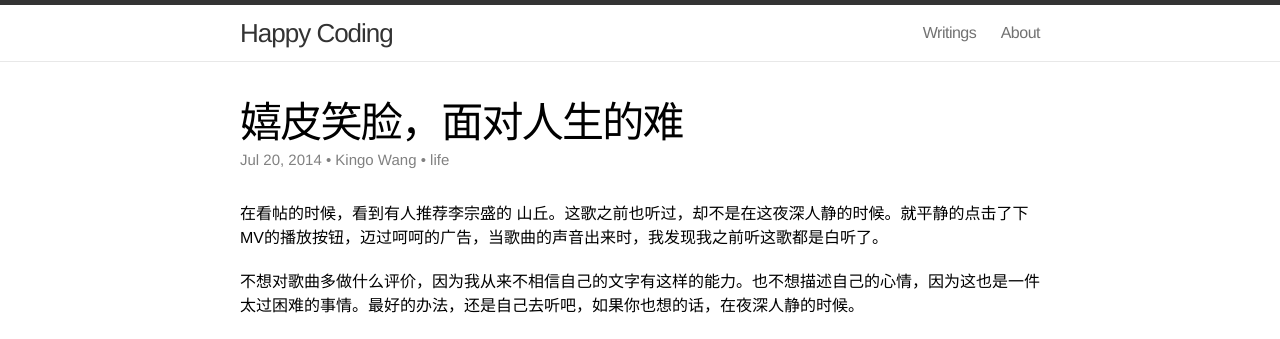
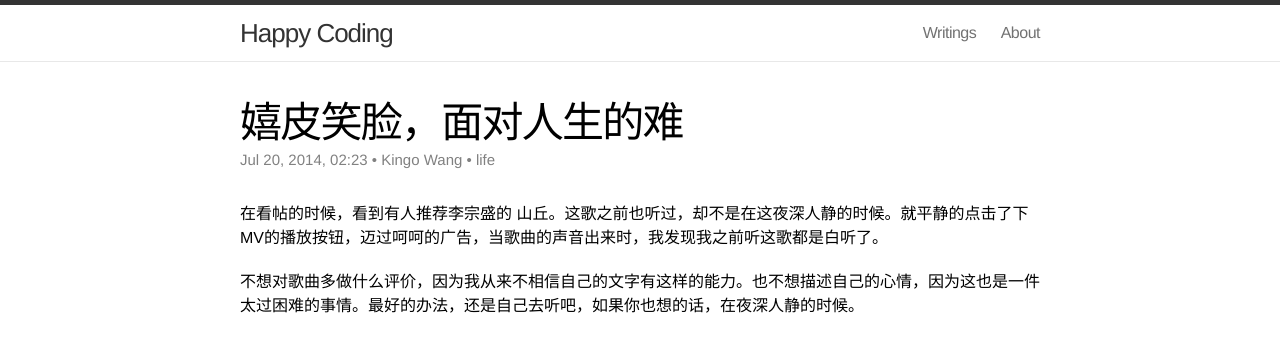
Before and after one commit to GenguoWang/GenguoWang.github.io, a Jekyll site: the page built from writings/2014-07-20-life.md, in a window 1280 px wide. Shown: the top 339 px of the page. Built offline with Jekyll 4.4.1, drawn with Linux system fonts in a browser that asks for light colours; comment, search, counter and statistics services are not loaded.

Commit message:
time format

```diff
--- a/_layouts/post.html
+++ b/_layouts/post.html
@@ -5,7 +5,7 @@
 
   <header class="post-header">
     <h1>{{ page.title }}</h1>
-    <p class="meta">{{ page.date | date: "%b %-d, %Y" }}{% if page.author %} • {{ page.author }}{% endif %}{% if page.meta %} • {{ page.meta }}{% endif %}</p>
+    <p class="meta">{{ page.date | date: "%b %-d, %Y, %H:%M" }}{% if page.author %} • {{ page.author }}{% endif %}{% if page.meta %} • {{ page.meta }}{% endif %}</p>
   </header>
 
   <article class="post-content">
--- a/writings/index.html
+++ b/writings/index.html
@@ -10,7 +10,7 @@
     {% for post in site.pages %}
     {% if post.category == 'writings' %}
       <li>
-        <span class="post-date">{{ post.date | date: "%b %-d, %Y" }}</span>
+        <span class="post-date">{{ post.date | date: "%b %-d, %Y, %H:%M" }}</span>
         <a class="post-link" href="{{ post.url | prepend: site.baseurl }}">{{ post.title }}</a>
       </li>
     {% endif %}
```
